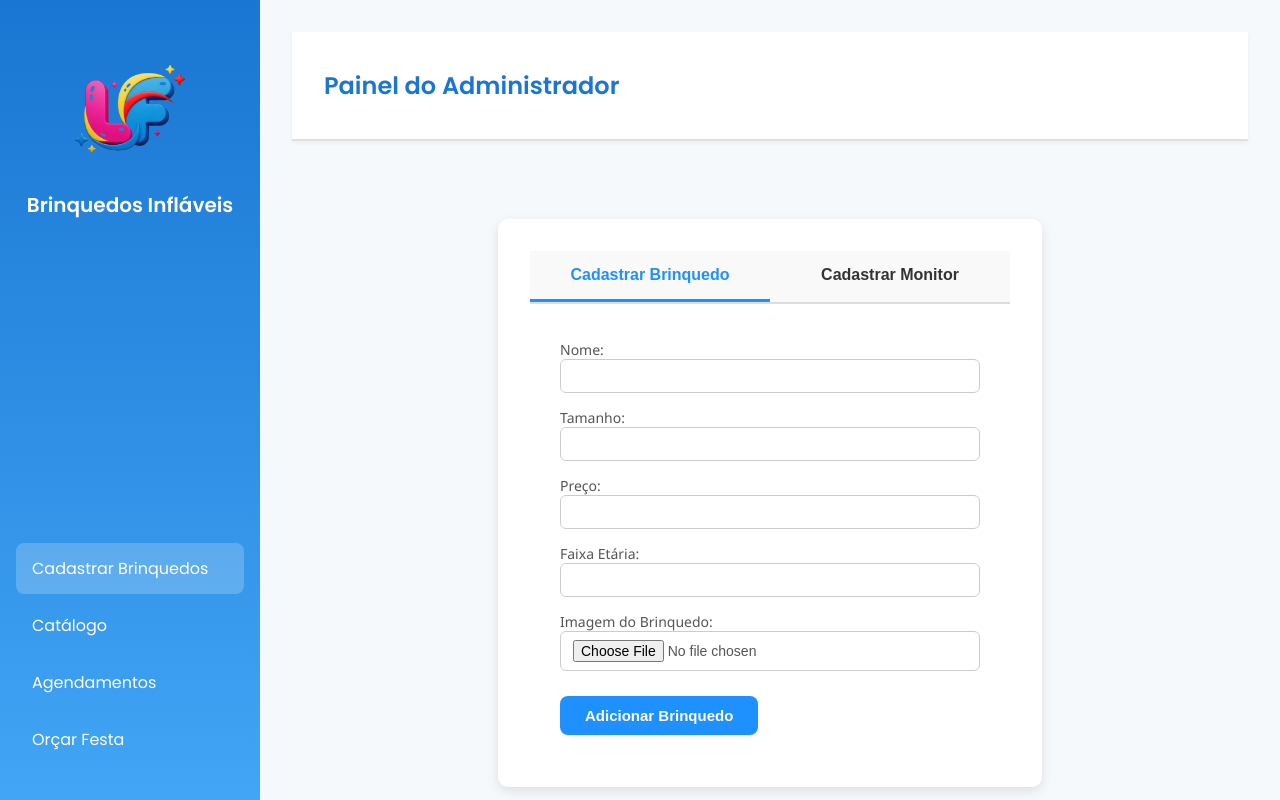
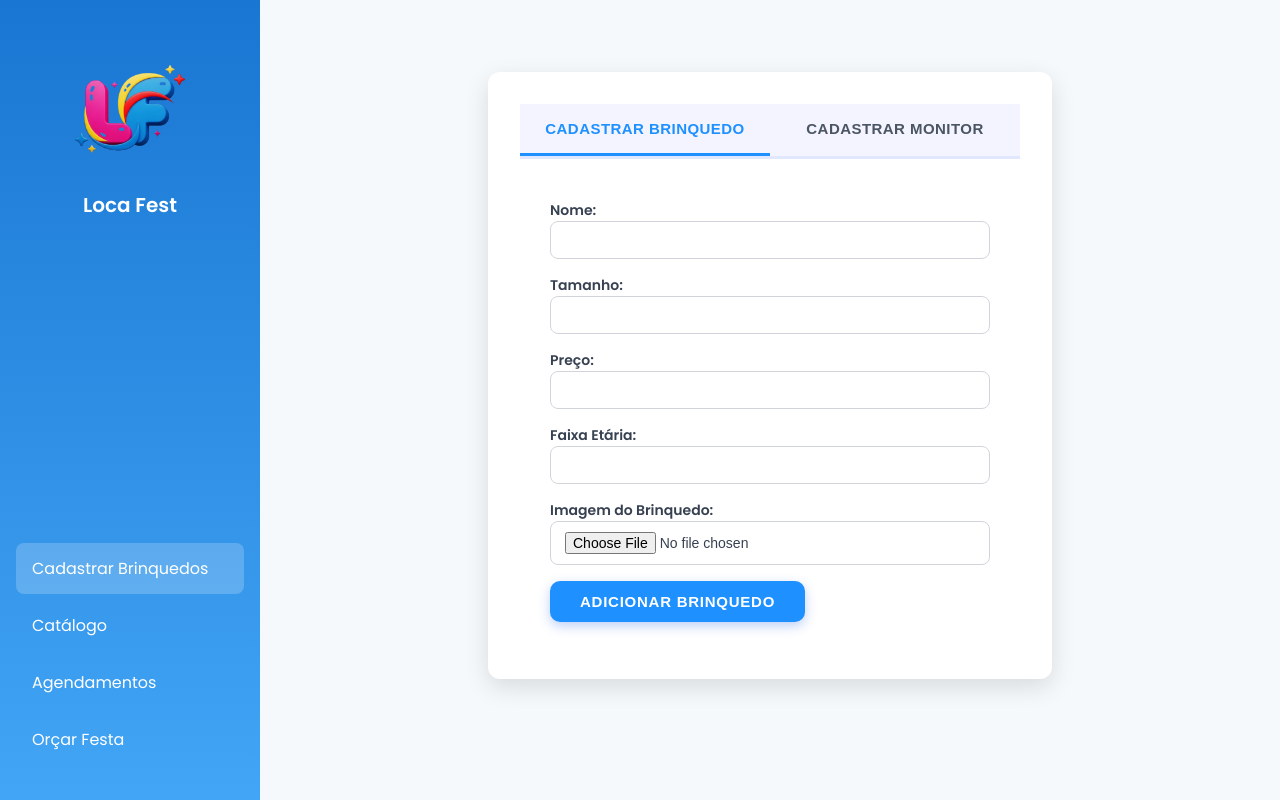
Before and after one commit to Fidelis09/Tech_Day, a Flask app: page /admin in a window 1280 px wide. Run offline with Flask 3, Linux system fonts and the light colour scheme.

Commit message:
Revamp UI for catalog, admin, and orçamentos pages
Redesigned the catalog to use card-based layouts for brinquedos, updated admin and orçamentos pages for a more modern and consistent look, and improved overall CSS for better responsiveness and usability. Added new images to the static assets and enhanced sidebar and content area styling. Minor updates to navigation and page structure for clarity.

```diff
--- a/Web/static/style.css
+++ b/Web/static/style.css
@@ -76,230 +73,281 @@ body {
     background: rgba(255, 255, 255, 0.2);
 }
 
+/* ======= CONTEÚDO PRINCIPAL ======= */
 .content {
     flex-grow: 1;
+    margin-left: 260px;
+    width: calc(100vw - 260px);
+    height: 100vh;
+    display: flex;
+    flex-direction: column;
+    overflow-y: auto;
     padding: 2rem;
+    box-sizing: border-box;
 }
 
-.page-header {
-    border-bottom: 2px solid #e0e0e0;
+.card {
+    max-width: 600px;
+    margin: 18px auto 0 auto; /* centralizado horizontalmente e espaço no topo */
+    padding: 2rem;
+    background: white;
+    border-radius: 12px;
+    box-shadow: 0 10px 20px rgba(30, 144, 255, 0.15);
+    transition: box-shadow 0.3s ease, transform 0.3s ease;
+}
+
+.card:hover {
+    box-shadow: 0 14px 30px rgba(30, 144, 255, 0.3);
+    transform: translateY(-6px);
+}
+
+.card h3 {
+    text-align: center;
+    color: #1E90FF;
+    font-weight: 700;
+    margin-bottom: 1.5rem;
+    font-size: 1.8rem;
+}
+
+.agendamento {
+    background: #f9fbff;
+    border: 1px solid #a9c9ff;
+    border-radius: 10px;
+    padding: 1.5rem 1.8rem;
+    margin-bottom: 1.5rem;
+    box-shadow: 0 3px 8px rgba(30, 144, 255, 0.1);
+    transition: background 0.3s ease;
+}
+
+.agendamento:hover {
+    background: #e3f0ff;
+}
+
+.agendamento p {
+    margin: 0.4rem 0;
+    color: #333;
+    font-size: 1rem;
+}
+
+.tag {
+    display: inline-block;
+    background-color: #1976d2;
+    color: white;
+    padding: 0.25rem 0.6rem;
+    margin-right: 6px;
+    margin-bottom: 0.2rem;
+    border-radius: 18px;
+    font-size: 0.85rem;
+    font-weight: 600;
+    user-select: none;
+    transition: background-color 0.3s ease;
+}
+
+.tag:hover {
+    background-color: #115293;
+    cursor: default;
+}
+
+.valor {
+    font-weight: 700;
+    color: #d32f2f;
+    font-size: 1.1rem;
+}
+
+.no-data {
+    color: #999;
+    font-style: italic;
+    text-align: center;
+    margin-top: 2rem;
+    font-size: 1.1rem;
+}
+
+.catalogo-cards {
+    max-height: calc(100vh - 150px);
+    overflow-y: auto;
+    padding-right: 0.5rem;
+    display: grid;
+    gap: 1.8rem;
+    grid-template-columns: repeat(auto-fit, minmax(250px, 1fr));
     margin-bottom: 1rem;
 }
 
-.card {
+.card-brinquedo {
     background: white;
-    border-radius: 10px;
-    padding: 2rem;
-    box-shadow: 0 2px 10px rgba(0,0,0,0.05);
+    border-radius: 12px;
+    box-shadow: 0 6px 14px rgba(30, 144, 255, 0.2);
+    transition: box-shadow 0.3s ease, transform 0.2s ease;
+    display: flex;
+    flex-direction: column;
+    overflow: hidden;
+    cursor: pointer;
 }
 
-.table {
-    width: 100%;
-    border-collapse: collapse;
+.card-brinquedo:hover {
+    box-shadow: 0 10px 20px rgba(30, 144, 255, 0.35);
+    transform: translateY(-5px);
 }
 
-.table th, .table td {
-    padding: 0.8rem;
-    text-align: left;
-    border-bottom: 1px solid #ddd;
+.imagem-wrapper {
+    height: 180px;
+    overflow: hidden;
+    border-bottom: 3px solid #1E90FF;
 }
 
-.table th {
-    background: #1976d2;
-    color: white;
+.imagem-wrapper img {
+    width: 100%;
+    height: 100%;
+    object-fit: cover;
+    transition: transform 0.4s ease;
 }
 
-.thumb {
-    width: 80px;
-    border-radius: 6px;
+.card-brinquedo:hover .imagem-wrapper img {
+    transform: scale(1.05);
 }
 
-.form label {
-    display: block;
-    margin: 1rem 0;
+.info-brinquedo {
+    padding: 1.2rem 1rem;
+    flex-grow: 1;
+    display: flex;
+    flex-direction: column;
+    justify-content: space-between;
 }
 
-.form input[type=text],
-.form input[type=number],
-.form input[type=date],
-.form input[type=time],
-.form input[type=file] {
+.info-brinquedo h3 {
+    margin: 0 0 0.6rem 0;
+    color: #1E90FF;
+    font-weight: 700;
+    font-size: 1.3rem;
+}
+
+.info-brinquedo p {
+    margin: 0.3rem 0;
+    font-size: 0.95rem;
+    color: #333;
+}
+
+.preco {
+    margin-top: 1rem;
+    font-size: 1.2rem;
+    font-weight: 700;
+    color: #d32f2f;
+}
+
+label {
+    margin-top: 1rem;
+    font-size: 0.9rem;
+    display: flex;
+    align-items: center;
+    cursor: pointer;
+}
+
+label input[type="checkbox"] {
+    margin-right: 8px;
+    width: 18px;
+    height: 18px;
+    cursor: pointer;
+}
+
+/* Botão excluir dentro do form alinhado */
+form > .btn {
+    align-self: flex-start;
+    margin-top: auto;
+}
+
+/* ======= FORMULÁRIO DE ORÇAMENTO ======= */
+
+.form-container {
+    display: flex;
+    justify-content: flex-end;
+    align-items: center;
+    min-height: 100vh;
+    width: 100%;
+    padding: 2rem;
+    box-sizing: border-box;
+}
+
+.form {
+    width: 100%;
+    max-width: 600px;
+    background: white;
+    padding: 2rem;
+    border-radius: 10px;
+    box-shadow: 0 2px 10px rgba(0,0,0,0.05);
+    box-sizing: border-box;
+    display: flex;
+    flex-direction: column;
+    margin: 0 auto;
+}
+
+
+.form label {
+    margin-bottom: 1rem;
+    font-weight: 600;
+    color: #555;
+    display: flex;
+    flex-direction: column;
+}
+
+.form input[type="text"],
+.form input[type="date"],
+.form input[type="time"],
+.form select {
     width: 100%;
     padding: 0.6rem;
     border-radius: 6px;
     border: 1px solid #ccc;
     margin-top: 0.3rem;
+    font-size: 1rem;
+    box-sizing: border-box;
 }
 
-.btn {
-    background-color: #1976d2;
-    color: white;
-    border: none;
-    padding: 0.8rem 1.5rem;
-    border-radius: 8px;
-    cursor: pointer;
-    margin-top: 1rem;
-    font-weight: 600;
-    transition: background-color 0.3s ease;
-}
-
-.btn:hover {
-    background-color: #145a9c;
-}
-
-.agendamento {
-    background: #f9fcff;
-    border-left: 6px solid #1976d2;
-    padding: 1rem;
-    border-radius: 8px;
-    margin-bottom: 1rem;
-}
-
-.tag {
-    background: #1edb5d;
-    padding: 0.2rem 0.5rem;
-    border-radius: 4px;
-    margin-right: 0.3rem;
-}
-
-.valor {
-    color: #d32f2f;
-    font-weight: bold;
-}
-
-.no-data {
-    color: #888;
-    text-align: center;
-    margin-top: 2rem;
-}
-
+/* Grupo de checkboxes responsivo */
 .checkbox-group {
-    display: grid;
-    grid-template-columns: repeat(auto-fit, minmax(220px, 1fr));
-    gap: 0.5rem;
+    display: flex;
+    flex-wrap: wrap;
+    gap: 0.75rem;
+    margin-top: 0.5rem;
 }
 
 .checkbox-item {
     background: #f1f7ff;
-    padding: 0.5rem;
+    padding: 0.6rem 1rem;
     border-radius: 6px;
     border: 1px solid #c5e1fa;
-}
-.tabs {
+    font-weight: 500;
     display: flex;
-    border-bottom: 2px solid #eee;
-    margin-bottom: 1rem;
-}
-.tab-button {
-    flex: 1;
-    padding: 0.8rem;
-    border: none;
+    align-items: center;
     cursor: pointer;
-    background: #f8f9fa;
-    font-weight: 600;
-}
-.tab-button.active {
-    color: #333;
-    border-bottom: none;
-    font-weight: 600;
-}
-.tab-content {
-    display: none;
-}
-.tab-content.active {
-    display: block;
-}
-.alert {
-  padding: 10px 15px;
-  border-radius: 6px;
-  margin-bottom: 15px;
-}
-.alert-success {
-  background: #c8e6c9;
-  color: #256029;
-}
-.alert-error {
-  background: #ffcdd2;
-  color: #b71c1c;
-}
-/* ======== LAYOUT GERAL ======== */
-html, body {
-    margin: 0;
-    padding: 0;
-    height: 100%;
-    overflow: hidden; /* impede rolagem global */
-    font-family: 'Poppins', sans-serif;
-    background: #f6f9fc;
-}
-
-/* Estrutura base */
-.container {
-    display: flex;
-    height: 100vh;
-    width: 100vw;
-}
-
-/* ======== SIDEBAR ======== */
-.sidebar {
-    position: fixed;
-    left: 0;
-    top: 0;
-    width: 260px;
-    height: 100vh;
-    background: linear-gradient(180deg, #1976d2, #42a5f5);
-    color: white;
-    display: flex;
-    flex-direction: column;
-    justify-content: space-between;
-    padding: 2rem 1rem;
+    flex: 1 1 45%;
     box-sizing: border-box;
 }
 
-/* ======== CONTEÚDO PRINCIPAL ======== */
-.content {
-    margin-left: 260px;
-    width: calc(100vw - 260px);
-    height: 100vh;
-    display: flex;
-    flex-direction: column;
-    overflow: hidden; /* impede rolar tudo */
+.checkbox-item input[type="checkbox"] {
+    margin-right: 0.5rem;
+    width: 18px;
+    height: 18px;
+    cursor: pointer;
 }
 
-/* ======== CABEÇALHO E BOTOES FIXOS ======== */
-.page-header {
-    flex-shrink: 0;
-    background: white;
-    border-bottom: 2px solid #e0e0e0;
-    padding: 1rem 2rem;
-    font-weight: 600;
-    color: #1976d2;
-    box-shadow: 0 2px 4px rgba(0, 0, 0, 0.05);
-    position: sticky;
-    top: 0;
-    z-index: 10; /* fica sobre o conteúdo rolável */
+/* Botões */
+.btn {
+    margin-top: 1.5rem;
+    background-color: #1E90FF;
+    color: white;
+    border: none;
+    padding: 0.8rem 2rem;
+    border-radius: 8px;
+    font-weight: 700;
+    cursor: pointer;
+    transition: background-color 0.3s ease;
+    display: inline-block;
 }
 
-/* Botões de ação no topo */
-.fixed-actions {
-    position: sticky;
-    top: 4.5rem; /* logo abaixo do header */
-    background: #f6f9fc;
-    padding: 0.5rem 2rem;
-    display: flex;
-    justify-content: flex-end;
-    gap: 10px;
-    z-index: 9;
+.btn:hover {
+    background-color: #0f5ec3;
 }
 
-/* ======== CONTEÚDO QUE ROLA ======== */
-.page-content {
-    flex-grow: 1;
-    overflow-y: auto;
-    padding: 2rem;
-    box-sizing: border-box;
-}
-
-/* ======== RESPONSIVIDADE ======== */
+/* ======= RESPONSIVIDADE ======= */
 @media (max-width: 768px) {
     .sidebar {
         position: relative;
--- a/Web/templates/admin.html
+++ b/Web/templates/admin.html
@@ -1,48 +1,59 @@
 <style>
 .card {
-    max-width: 480px;
-    margin: 30px auto;
+    max-width: 500px;
+    margin: 40px auto;
     background: #fff;
-    border-radius: 10px;
-    box-shadow: 0 4px 12px rgba(0,0,0,0.1);
-    font-family: 'Segoe UI', Tahoma, Geneva, Verdana, sans-serif;
+    border-radius: 12px;
+    box-shadow: 0 8px 24px rgba(0,0,0,0.12);
+    font-family: 'Poppins', sans-serif;
     overflow: hidden;
+    transition: transform 0.3s ease, box-shadow 0.3s ease;
+}
+
+.card:hover {
+    transform: translateY(-8px);
+    box-shadow: 0 14px 40px rgba(0,0,0,0.18);
 }
 
 .tabs {
     display: flex;
-    border-bottom: 2px solid #ddd;
-    background-color: #f9f9f9;
+    border-bottom: 3px solid #e0e7ff;
+    background-color: #f3f4ff;
+    user-select: none;
 }
 
 .tab-button {
     flex: 1;
-    padding: 15px 0;
+    padding: 16px 0;
     cursor: pointer;
     border: none;
     background: transparent;
     font-weight: 600;
-    color: #333;
+    color: #4b5563; /* gray-600 */
+    font-size: 15px;
+    letter-spacing: 0.03em;
     transition: color 0.3s, border-bottom 0.3s;
     border-bottom: 3px solid transparent;
-    font-size: 16px;
+    text-transform: uppercase;
 }
 
 .tab-button:hover {
-    color: #1E90FF;
+    color: #1E90FF; /* blue-600 */
 }
 
 .tab-button.active {
-    color: #1E90FF;
+    color: #1E90FF; /* blue-700 */
     border-bottom: 3px solid #1E90FF;
     font-weight: 700;
 }
 
 .tab-content {
-    padding: 20px 30px;
+    padding: 25px 30px;
     display: none;
-    animation: fadeIn 0.3s ease forwards;
-    color: #444;
+    color: #374151; /* gray-700 */
+    font-size: 15px;
+    line-height: 1.5;
+    animation: fadeIn 0.35s ease forwards;
 }
 
 .tab-content.active {
@@ -51,9 +62,10 @@
 
 form label {
     display: block;
-    margin-bottom: 15px;
+    margin-bottom: 16px;
+    color: #374151;
     font-size: 14px;
-    color: #555;
+    font-weight: 600;
 }
 
 form input[type="text"],
@@ -61,11 +73,11 @@ form input[type="number"],
 form input[type="file"],
 form select {
     width: 100%;
-    padding: 8px 12px;
+    padding: 10px 14px;
     font-size: 14px;
-    border: 1.8px solid #ccc;
-    border-radius: 6px;
-    transition: border-color 0.3s;
+    border: 1.5px solid #d1d5db; /* gray-300 */
+    border-radius: 8px;
+    transition: border-color 0.3s, box-shadow 0.3s;
     box-sizing: border-box;
 }
 
@@ -73,32 +85,38 @@ form input[type="text"]:focus,
 form input[type="number"]:focus,
 form input[type="file"]:focus,
 form select:focus {
-    border-color: #1E90FF;
+    border-color: #2563eb; /* blue-600 */
+    box-shadow: 0 0 6px rgba(37, 99, 235, 0.5);
     outline: none;
 }
 
 .btn {
     display: inline-block;
-    background-color: #1E90FF;
+    background-color: #1E90FF; /* blue-600 */
     color: white;
-    padding: 11px 25px;
+    padding: 12px 30px;
     font-size: 15px;
     border: none;
-    border-radius: 8px;
+    border-radius: 10px;
     cursor: pointer;
-    font-weight: 600;
-    transition: background-color 0.3s ease;
-    margin-top: 10px;
+    font-weight: 700;
+    text-transform: uppercase;
+    letter-spacing: 0.05em;
+    transition: background-color 0.3s ease, box-shadow 0.3s ease;
+    margin-top: 15px;
+    box-shadow: 0 4px 12px rgba(37, 99, 235, 0.3);
 }
 
 .btn:hover {
-    background-color: #187bcd;
+    background-color: #1E90FF;
+    box-shadow: 0 6px 18px rgba(30, 64, 175, 0.5);
 }
 
 @keyframes fadeIn {
-    from {opacity: 0;}
-    to {opacity: 1;}
+    from {opacity: 0; transform: translateY(12px);}
+    to {opacity: 1; transform: translateY(0);}
 }
+
 </style>
 
 <div class="card">
--- a/Web/templates/home.html
+++ b/Web/templates/home.html
@@ -5,22 +5,37 @@
     <title>{{ page_title }} | Brinquedos Infláveis</title>
     <link rel="icon" href="{{ url_for('static', filename='favicon.ico') }}">
     <link rel="stylesheet" href="{{ url_for('static', filename='style.css') }}">
+    <style>
+    .card {
+        max-width: 500px;
+        margin: 10px auto 0 auto;
+        background: #fff;
+        border-radius: 12px;
+        box-shadow: 0 8px 24px rgba(0,0,0,0.12);
+        font-family: 'Poppins', sans-serif;
+        overflow: hidden;
+        transition: transform 0.3s ease, box-shadow 0.3s ease;
+    }
+    .card:hover {
+        transform: translateY(-8px);
+        box-shadow: 0 14px 40px rgba(0,0,0,0.18);
+    }
+    </style>
 </head>
 <body>
     <div class="container">
         <aside class="sidebar">
             <div class="logo">
                 <img src="{{ url_for('static', filename='imagens/logo.png') }}" alt="Logo Brinquedos Infláveis">
-                <h1>Brinquedos Infláveis</h1>
+                <h1>Loca Fest</h1>
             </div>
             <nav>
-                <a href="/admin" class="{{ 'active' if active_page == 'admin' else '' }}"> Cadastrar Brinquedos</a>
-                <a href="/usuario" class="{{ 'active' if active_page == 'usuario' else '' }}"> Catálogo</a>
-                <a href="/agendamentos" class="{{ 'active' if active_page == 'agendamentos' else '' }}"> Agendamentos</a>
-                <a href="/orcamentos" class="{{ 'active' if active_page == 'orcamentos' else '' }}"> Orçar Festa</a>
+                <a href="/admin" class="{{ 'active' if active_page == 'admin' else '' }}">Cadastrar Brinquedos</a>
+                <a href="/usuario" class="{{ 'active' if active_page == 'usuario' else '' }}">Catálogo</a>
+                <a href="/agendamentos" class="{{ 'active' if active_page == 'agendamentos' else '' }}">Agendamentos</a>
+                <a href="/orcamentos" class="{{ 'active' if active_page == 'orcamentos' else '' }}">Orçar Festa</a>
             </nav>
         </aside>
-
         <main class="content">
             <header class="page-header">
                 {% with messages = get_flashed_messages(with_categories=true) %}
@@ -30,8 +45,10 @@
                         {% endfor %}
                     {% endif %}
                 {% endwith %}
+                {% if active_page not in ['home', 'admin'] %}
+                    <h2>{{ page_title }}</h2>
+                {% endif %}
 
-                <h2>{{ page_title }}</h2>
             </header>
             <section class="page-content">
                 {{ page_content|safe }}
```
Also changed, not shown: other parts of Web/static/style.css (+52 -18 lines), Web/templates/catalogo.html (+21 -30 lines), Web/templates/orcamentos.html (+11 -5 lines), Web/instance/banco.db, Web/static/imagens/cotonete.jpeg (added), Web/static/imagens/deslize.jpeg (added), Web/static/imagens/futebol2.jpeg (added), Web/static/imagens/piscina_2.jpeg (added), Web/static/imagens/touro.jpeg (added). Lines whose indentation alone changed are shown as unchanged.
